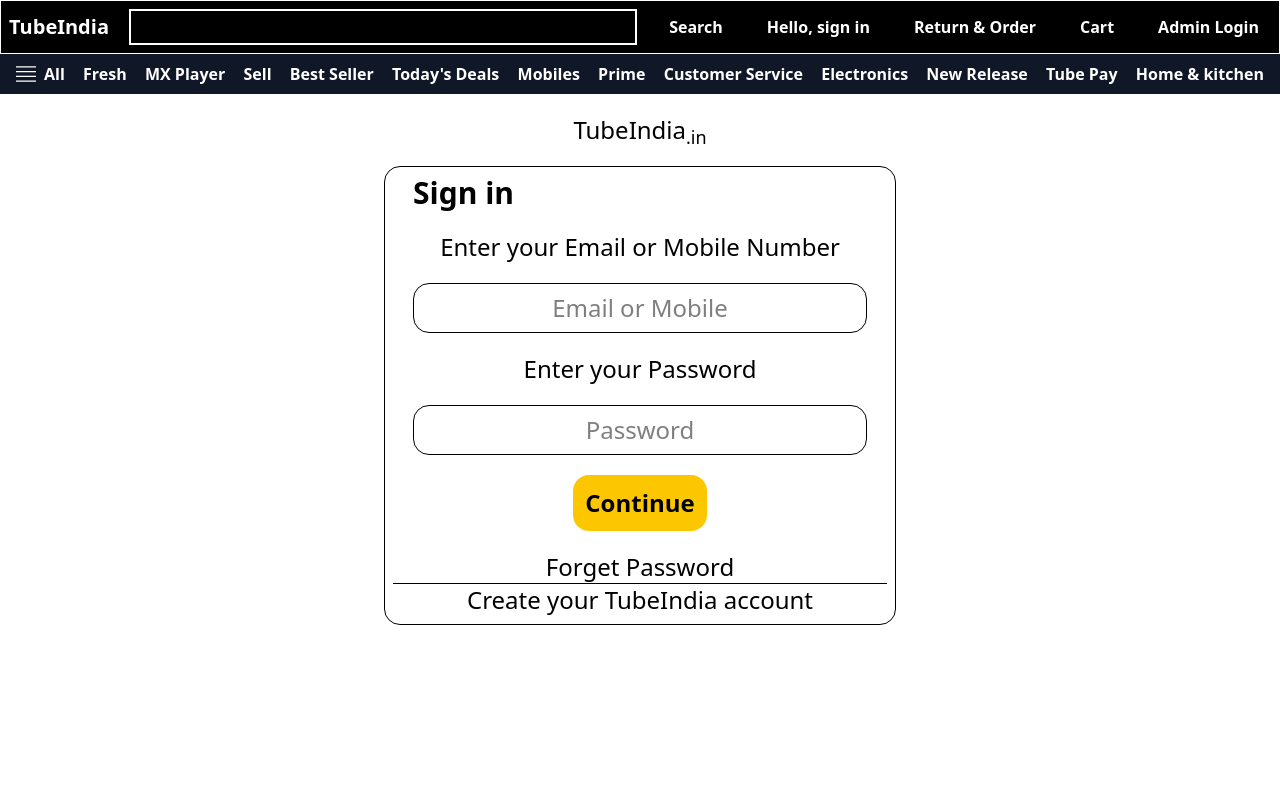
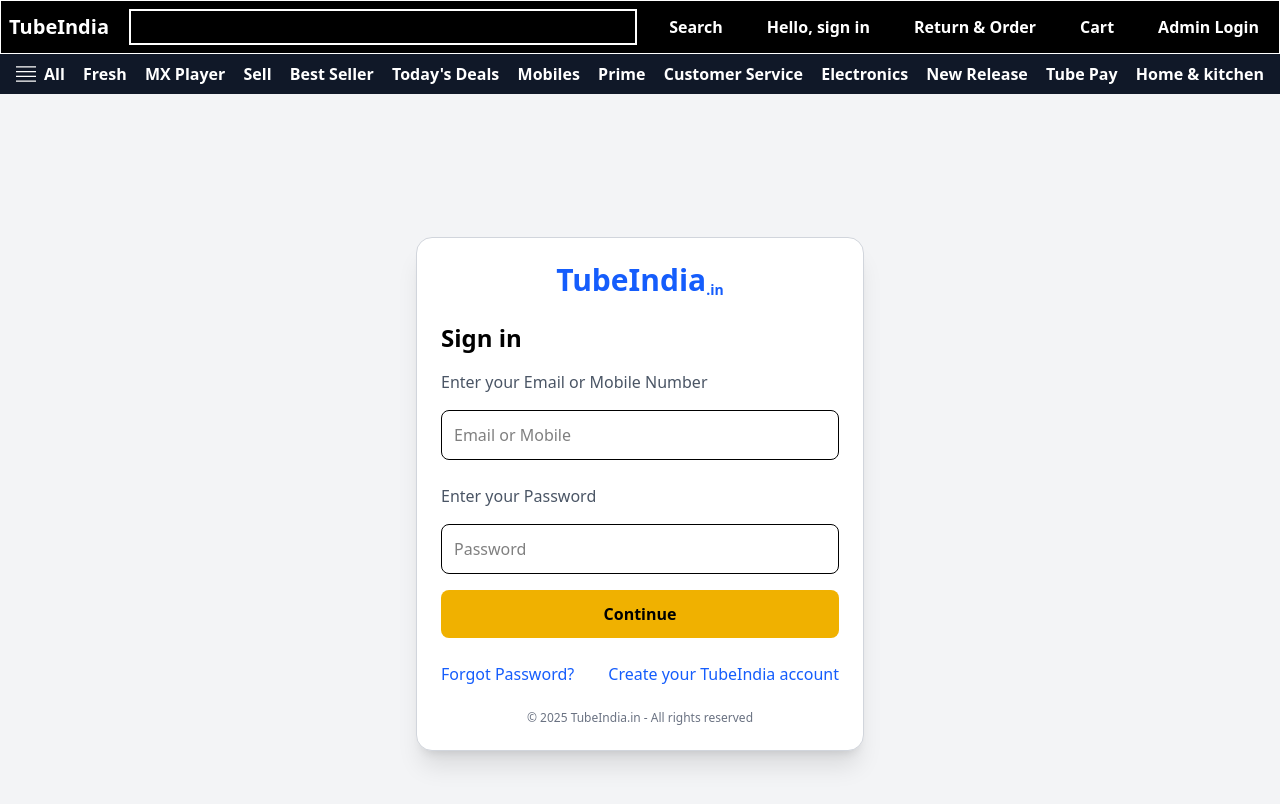
Before and after one commit to ParveenPasricha/tubeindia, a React (Vite) app: page /login in a window 1280 px wide. Shown: the top 804 px of the page. Built offline with nearby package versions, Linux system fonts and the light colour scheme.

Commit message:
Feature: API Data Fetching Added

```diff
--- a/src/App.jsx
+++ b/src/App.jsx
@@ -17,7 +17,7 @@
         <Header />
         <Menu />
         <Routes>
-          <Route path="/" element={<Slider />} />
+          <Route path="/" element={<><Slider /><HomePost/></>} />
           <Route path="/login" element={<Login/>}/>
           <Route path="/forget" element={<Forget/>}/>
           <Route path="/admin" element={<Admin/>}/>
--- a/src/assets/Components/HomePost.jsx
+++ b/src/assets/Components/HomePost.jsx
@@ -1,14 +1,42 @@
-import React from 'react'
+import React, { useEffect, useState } from "react";
 
 const HomePost = () => {
+  const [data, setData] = useState([]);
+
+  useEffect(() => {
+    const fetchData = async () => {
+      try {
+        const response = await fetch("https://fakestoreapi.com/products");
+        const data = await response.json();
+        setData(data);
+      } catch (e) {
+        console.log(e);
+      }
+    };
+    fetchData();
+  }, []);
+
   return (
-    <div className='flex col-span-4  justify-between'>
-      <div className='bg-amber-300'>abhi aaya</div>
-      <div>abhi aaya</div>
-      <div>abhi aaya</div>
-      <div>abhi aaya</div>
+    <div className="p-5 min-h-screen bg-gray-100">
+      <h1 className="text-3xl font-bold text-center mb-6 text-blue-600">This is Testing Purpose</h1>
+
+      <div className="grid grid-cols-2 md:grid-cols-3 lg:grid-cols-4 gap-5">
+        {data.map((item) => (
+          <div key={item.id} className="bg-white shadow-md rounded-lg p-4 flex flex-col items-center space-y-3">
+            <img
+              src={item.image}
+              width={100}
+              height={100}
+              alt="Item Image"
+              className="h-32 object-contain"
+            />
+            <p className="text-gray-700 font-semibold text-center">{item.title}</p>
+            <p className="text-green-600 font-bold">Rs {item.price}/-</p>
+          </div>
+        ))}
+      </div>
     </div>
-  )
-}
+  );
+};
 
-export default HomePost
+export default HomePost;
--- a/src/assets/Components/Login.jsx
+++ b/src/assets/Components/Login.jsx
@@ -7,7 +7,7 @@
     password: "",
   });
 
-  const handleChange = async (e) => {
+  const handleChange = (e) => {
     const { name, value } = e.target;
     setInput((prevData) => ({
       ...prevData,
@@ -18,43 +18,53 @@
   const handleLogin = () => {
     console.log(input.email, input.password);
   };
+
   return (
-    <div>
-      <h1 className="text-center text-2xl p-5">
-        TubeIndia<sub>.in</sub>
-      </h1>
-      <div className="border rounded-2xl text-center text-2xl p-2 mx-96">
-        <div className="mx-5">
-          <h1 className="text-left text-3xl font-bold">Sign in</h1>
-          <h1 className="my-5">Enter your Email or Mobile Number</h1>
+    <div className="flex justify-center items-center min-h-screen bg-gray-100">
+      <div className="w-full max-w-md bg-white shadow-xl rounded-2xl p-6 space-y-6 border border-gray-300">
+
+        <h1 className="text-center text-3xl font-bold text-blue-600">
+          TubeIndia<sub className="text-sm">.in</sub>
+        </h1>
+
+        <div className="space-y-4">
+          <h1 className="text-2xl font-bold">Sign in</h1>
+          <p className="text-gray-600">Enter your Email or Mobile Number</p>
+
           <input
-            className="border w-full text-center p-2 rounded-2xl"
+            className="w-full border rounded-lg p-3 focus:outline-none focus:ring-2 focus:ring-blue-500"
             onChange={handleChange}
             value={input.email}
             type="text"
             placeholder="Email or Mobile"
             name="email"
           />
-          <h1 className="my-5">Enter your Password</h1>
+
+          <p className="mt-2 text-gray-600">Enter your Password</p>
+
           <input
-            className="border text-center p-2 w-full rounded-2xl"
+            className="w-full border rounded-lg p-3 focus:outline-none focus:ring-2 focus:ring-blue-500"
             type="password"
             placeholder="Password"
             onChange={handleChange}
             value={input.password}
             name="password"
           />
+
           <button
             onClick={handleLogin}
-            className="font-bold bg-yellow-400 p-3 my-5 hover:bg-yellow-300 rounded-2xl"
+            className="w-full font-bold bg-yellow-500 p-3 rounded-lg hover:bg-yellow-400 transition duration-300"
           >
             Continue
           </button>
+        </div>
 
+        <div className="flex justify-between text-blue-600">
+          <Link to="/forget" className="hover:underline">Forgot Password?</Link>
+          <Link to="/signup" className="hover:underline">Create your TubeIndia account</Link>
         </div>
-        <Link to="/forget">Forget Password</Link>
-        <hr/>
-            <Link to="/signup">Create your TubeIndia account</Link>
+
+        <p className="text-center text-gray-500 text-xs">© 2025 TubeIndia.in - All rights reserved</p>
       </div>
     </div>
   );
```
